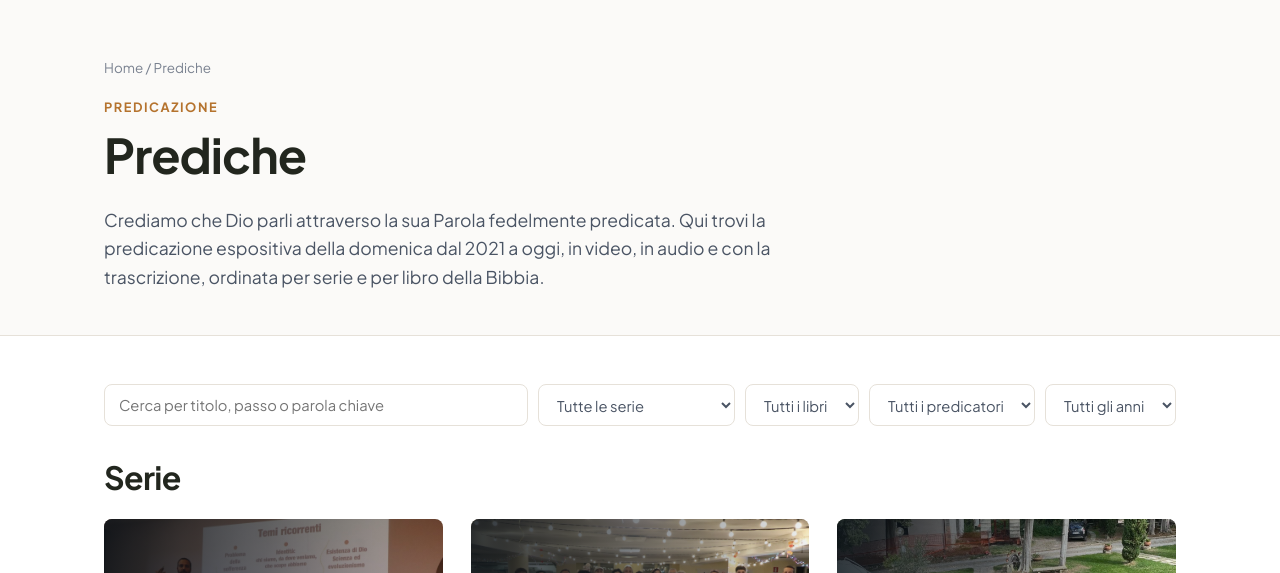
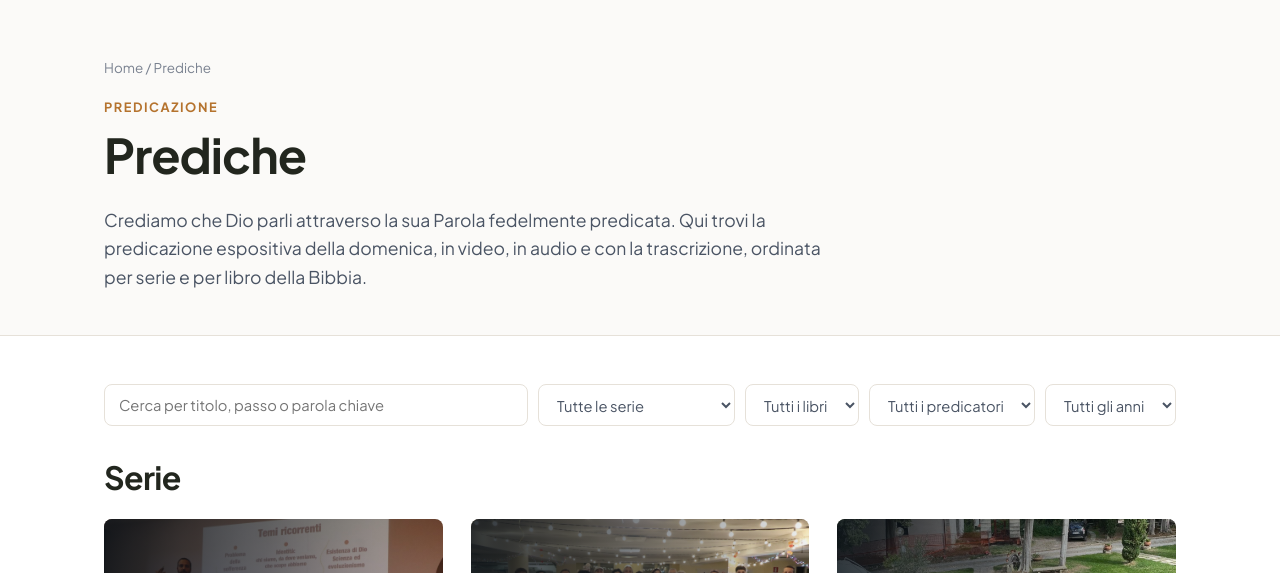
Before and after one commit to AlejandroCaputo/chiesa-logos-prototipo, a plain HTML site: page prediche.html in a window 1280 px wide. Shown: the part 82-655 px from the top of the page. Drawn offline with Linux system fonts and the light colour scheme.

Commit message:
Prediche: tolto il riferimento all'archivio dal 2021
Co-Authored-By: Claude Opus 5.5 <noreply@anthropic.com>

```diff
--- a/prediche.html
+++ b/prediche.html
@@ -17,7 +17,7 @@
   <div class="crumbs"><a href="index.html">Home</a> / Prediche</div>
   <span class="eyebrow">Predicazione</span>
   <h1>Prediche</h1>
-  <p>Crediamo che Dio parli attraverso la sua Parola fedelmente predicata. Qui trovi la predicazione espositiva della domenica dal 2021 a oggi, in video, in audio e con la trascrizione, ordinata per serie e per libro della Bibbia.</p>
+  <p>Crediamo che Dio parli attraverso la sua Parola fedelmente predicata. Qui trovi la predicazione espositiva della domenica, in video, in audio e con la trascrizione, ordinata per serie e per libro della Bibbia.</p>
 </div></div>
 
 <section class="sec" style="padding-top:48px">
```
